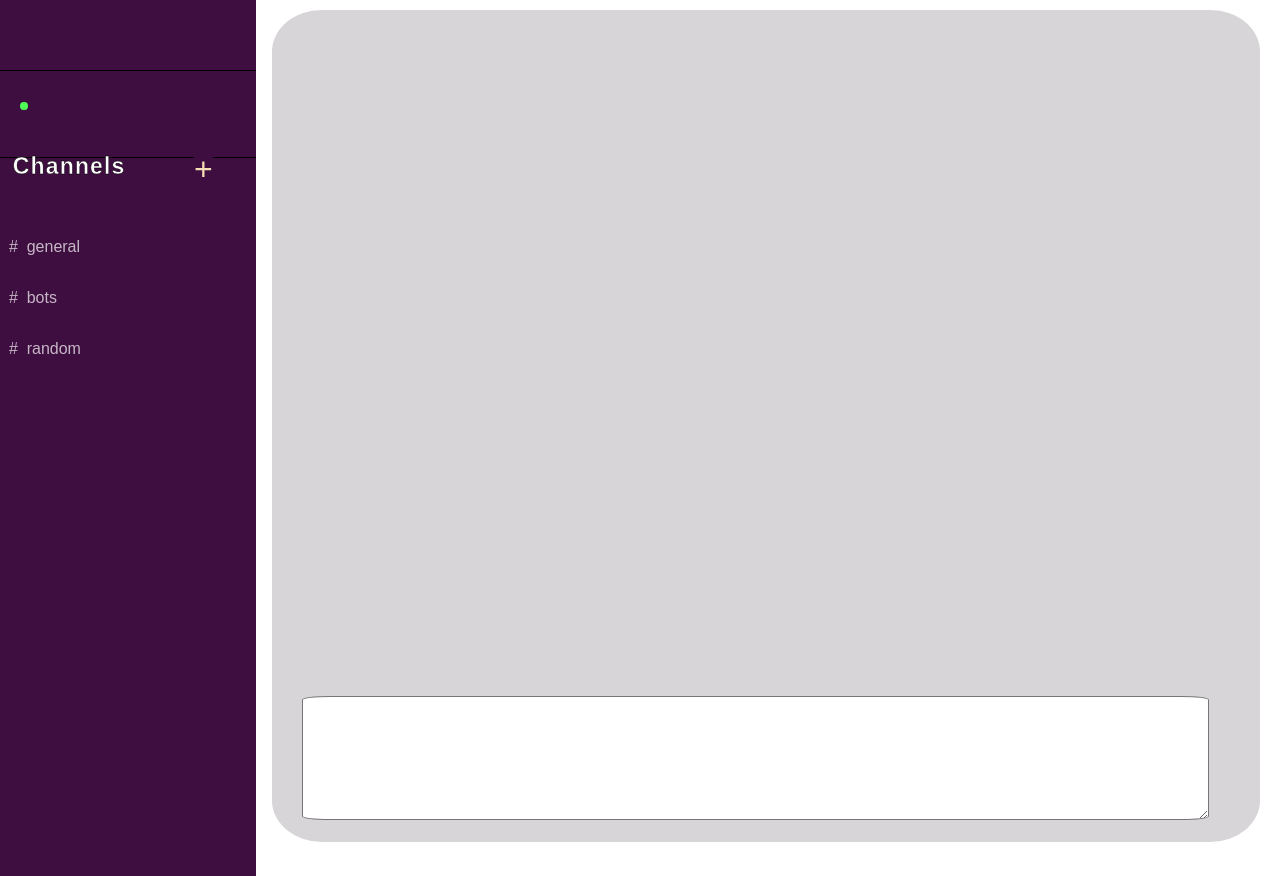
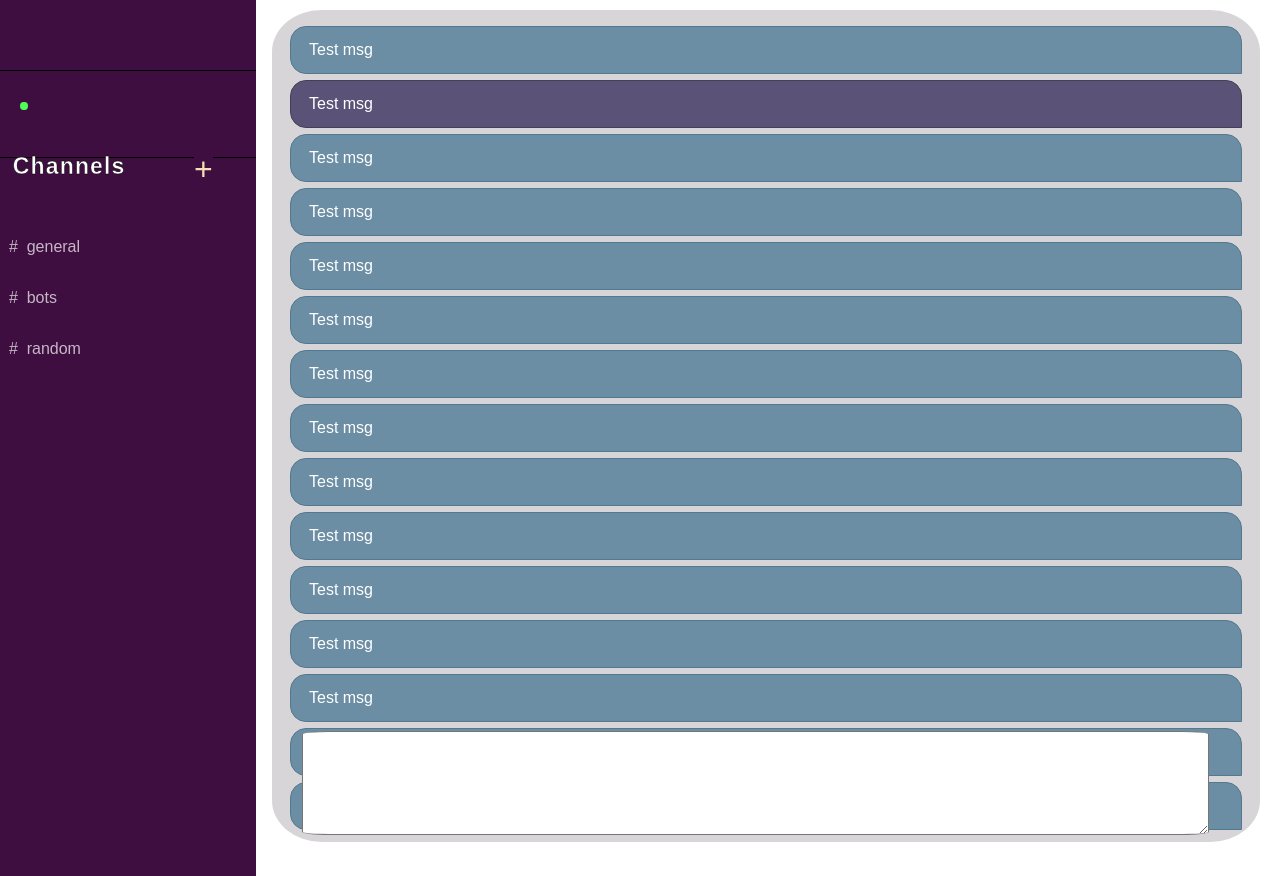
Before and after one commit to A-Fayez/flack, a Flask app: template templates/chat.html in a window 1280 px wide. Run offline with Flask 2, Linux system fonts and the light colour scheme; the template is opened without the code that fills it, so the values that code supplies are empty; style sheets or scripts are compiled from the project's sources.

Commit message:
added: chat bubbles

```diff
--- a/static/sass/chat.scss
+++ b/static/sass/chat.scss
@@ -1,3 +1,31 @@
+@mixin text($color, $size) {
+  color: $color;
+  font-size: $size;
+  -webkit-text-stroke-width: 0.4px;
+  -webkit-text-stroke-color: black;
+  letter-spacing : 0.05em;
+}
+
+@mixin chat-bubble($own: false) {
+  min-width: 60px;
+	max-width: 100%;
+	padding: 14px 18px;
+  margin: 6px 8px;
+  border-radius: 16px 16px 0 16px;
+
+  @if $own {
+    background-color: #6C8EA4;
+    border: 1px solid #54788e;
+  }
+
+  @else {
+    background-color: #5b5377;
+    border: 1px solid #443f56;
+  }
+
+}
+
+
 * {
   margin: 0;
   padding: 0;
@@ -90,14 +118,6 @@ form button:hover,
 .popup-content button:hover  {
   background-color: white !important;
   color: #3F0E40 !important;
-}
-
-@mixin text($color, $size) {
-    color: $color;
-    font-size: $size;
-    -webkit-text-stroke-width: 0.4px;
-    -webkit-text-stroke-color: black;
-    letter-spacing : 0.05em;
 }
 
 .side-bar {
@@ -203,10 +223,10 @@ ul li a:hover,
 #new-message-box {
   position: relative;
   z-index: 1;
-  top:13%;
+  top:30%;
   border-radius: 3%;
   width: 90%;
-  height: 60%;
+  height: 50%;
   left: 3%;
 }
 
@@ -229,6 +249,7 @@ ul li a:hover,
   border-radius: 5%;;
   margin-right: 2%;
   margin-top: 1%;
+  overflow: auto;
 }
 
 /* New channel popup window */
@@ -299,3 +320,24 @@ ul li a:hover,
   font-size: larger;
   font-weight: bolder;
 }
+
+// chat bubbles
+.bubble-wrapper {
+	padding: 10px 10px;
+	display: flex;
+	justify-content: flex-end;
+	flex-direction: column;
+	align-self: flex-end;
+  color: #fff;
+}
+
+.inlineContainer {
+  display: inline-flex;
+}
+
+.msg-bubble.own {
+  @include chat-bubble($own: true);
+}
+.msg-bubble.other {
+  @include chat-bubble($own: false);
+}
--- a/templates/chat.html
+++ b/templates/chat.html
@@ -24,11 +24,31 @@
 
 <!-- dynamically generate placeholder corrsepond to channel-->
 <div class="input-message-area">
-    <textarea id="new-message-box"> </textarea>
+    <textarea id="new-message-box"></textarea>
 </div>
 
 <div class="messages">
-    <div id="chat-box"></div>
+    <div id="chat-box">
+        <div class="bubble-wrapper">
+            <div class="inline-container">
+                <div class="msg-bubble own">Test msg </div>
+                <div class="msg-bubble other">Test msg </div>
+                <div class="msg-bubble own">Test msg </div>
+                <div class="msg-bubble own">Test msg </div>
+                <div class="msg-bubble own">Test msg </div>
+                <div class="msg-bubble own">Test msg </div>
+                <div class="msg-bubble own">Test msg </div>
+                <div class="msg-bubble own">Test msg </div>
+                <div class="msg-bubble own">Test msg </div>
+                <div class="msg-bubble own">Test msg </div>
+                <div class="msg-bubble own">Test msg </div>
+                <div class="msg-bubble own">Test msg </div>
+                <div class="msg-bubble own">Test msg </div>
+                <div class="msg-bubble own">Test msg </div>
+                <div class="msg-bubble own">Test msg </div>
+            </div>
+        </div>
+    </div>
 </div>
 
 <div class="popup">
```
